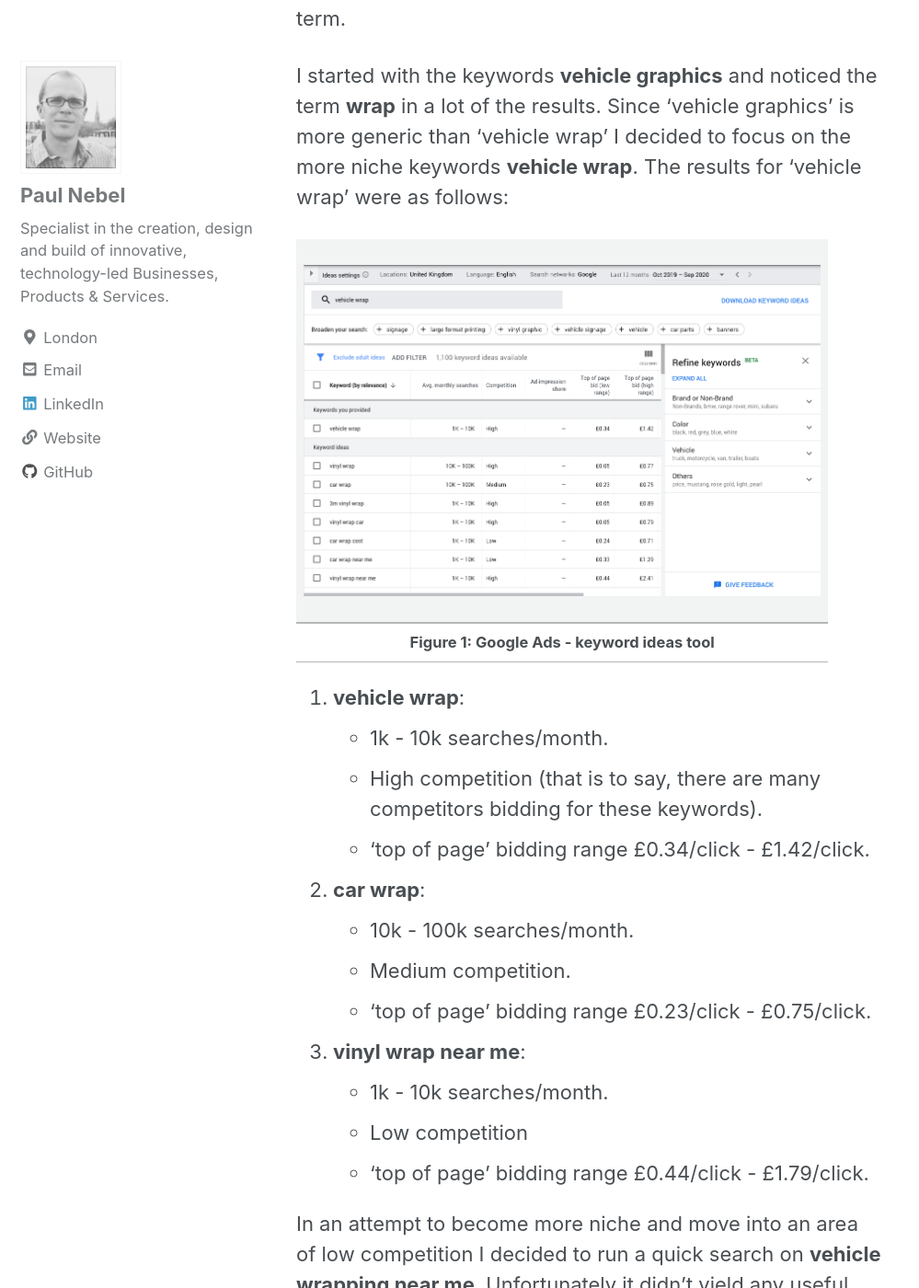
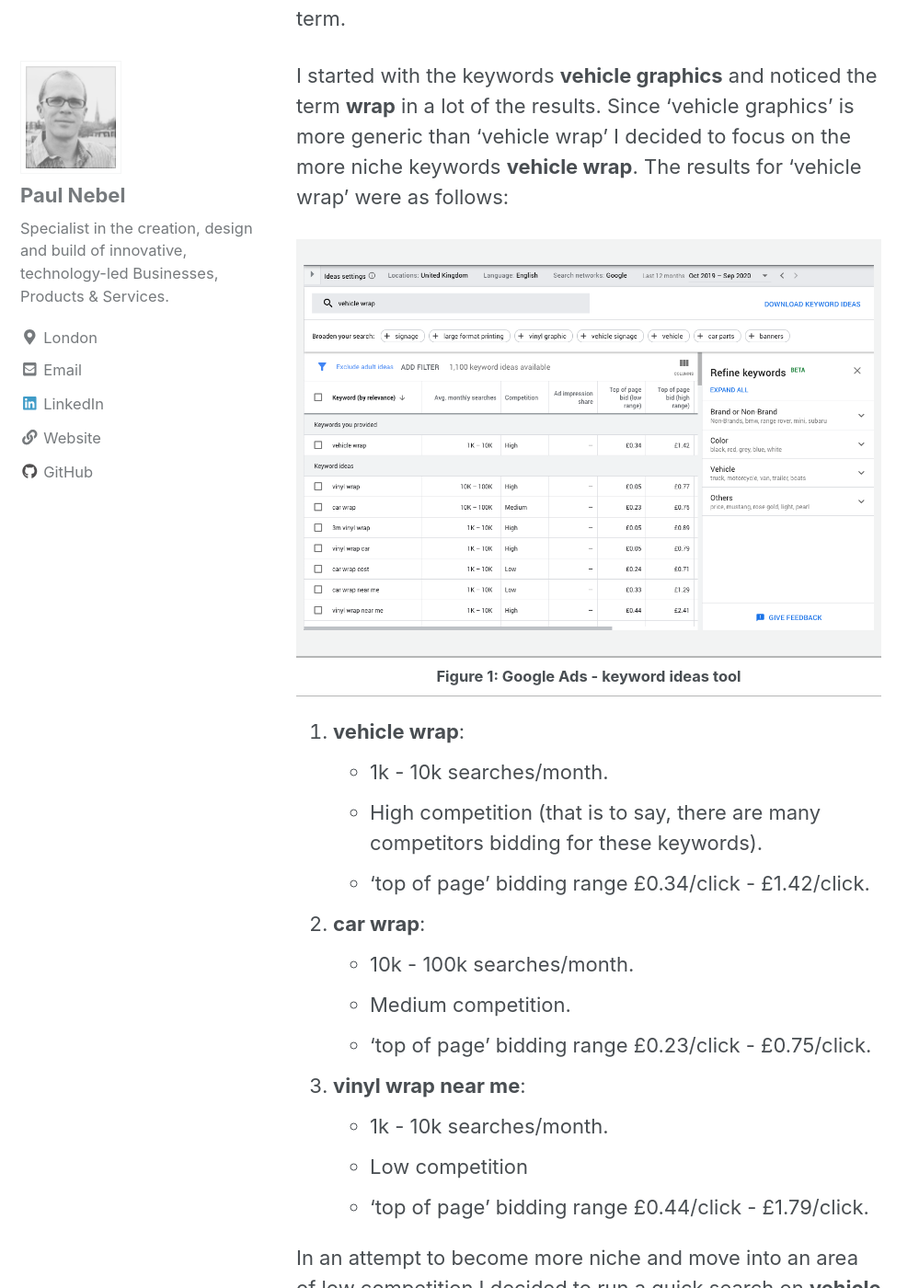
Before and after one commit to paulnebel/paulnebel.github.io, a Jekyll site: the page built from _posts/2020-11-01-its-a-wrap.md, in a window 1280 px wide and 1400 px high, scrolled down 1663 px. Shown: the whole window at 92% size, without its empty margins (0-999 px from the left). Built offline with Jekyll 4.4.1, drawn with Linux system fonts in a browser that asks for light colours; cached includes are drawn as plain includes; nearby versions of some CDN libraries; comment, search, counter and statistics services are not loaded.

Commit message:
fix: Fixes issue with image in Github pages

```diff
--- a/_posts/2020-11-01-its-a-wrap.md
+++ b/_posts/2020-11-01-its-a-wrap.md
@@ -23,7 +23,7 @@
 I started with the keywords **vehicle graphics** and noticed the term **wrap** in a lot of the results.  Since 'vehicle graphics' is more generic than 'vehicle wrap' I decided to focus on the more niche keywords **vehicle wrap**.  The results for 'vehicle wrap' were as follows:
 
 
-| ![Google Ads keyword ideas tool]({{ site.url }}/assets/images/its-a-wrap/google-keywords.png?raw=true){: .center-image .med-image } |
+| ![Google Ads keyword ideas tool]({{ site.url }}/assets/images/its-a-wrap/google-keywords.png?raw=true){: .center-image } |
 |:--:|
 | **Figure 1: Google Ads - keyword ideas tool** |
 
@@ -54,7 +54,7 @@
 With this in mind, perhaps it's worth getting some kind of second opinion.  [This][moz]{:target="_blank"} site provides some useful, independent, metrics on keywords.  Entering the search term **vehicle wrap** here yields what appear to be similar but lower traffic values but the site itself admits that it doesn't track all searches in the same way that Google does.  However, the results for Moz.com are as follows:
 
 
-| <span class="screenshot">![Moz.com keyword ideas tool](/assets/images/its-a-wrap/moz-keywords.png?raw=true)</span> |
+| ![Moz.com keyword ideas tool]({{ site.url }}/assets/images/its-a-wrap/moz-keywords.png?raw=true){: .center-image } |
 |:--:|
 | **Figure 2: Moz.com - keyword ideas tool** |
 
--- a/assets/css/main.scss
+++ b/assets/css/main.scss
@@ -10,5 +10,3 @@
 .center-image { padding: 20px 0px; margin: 0 auto; display: block; }
 .med-image { max-height: 400px; }
 .author__avatar img { border-radius: 0px !important; }
-
-.screenshot img { width:300px; }
```
